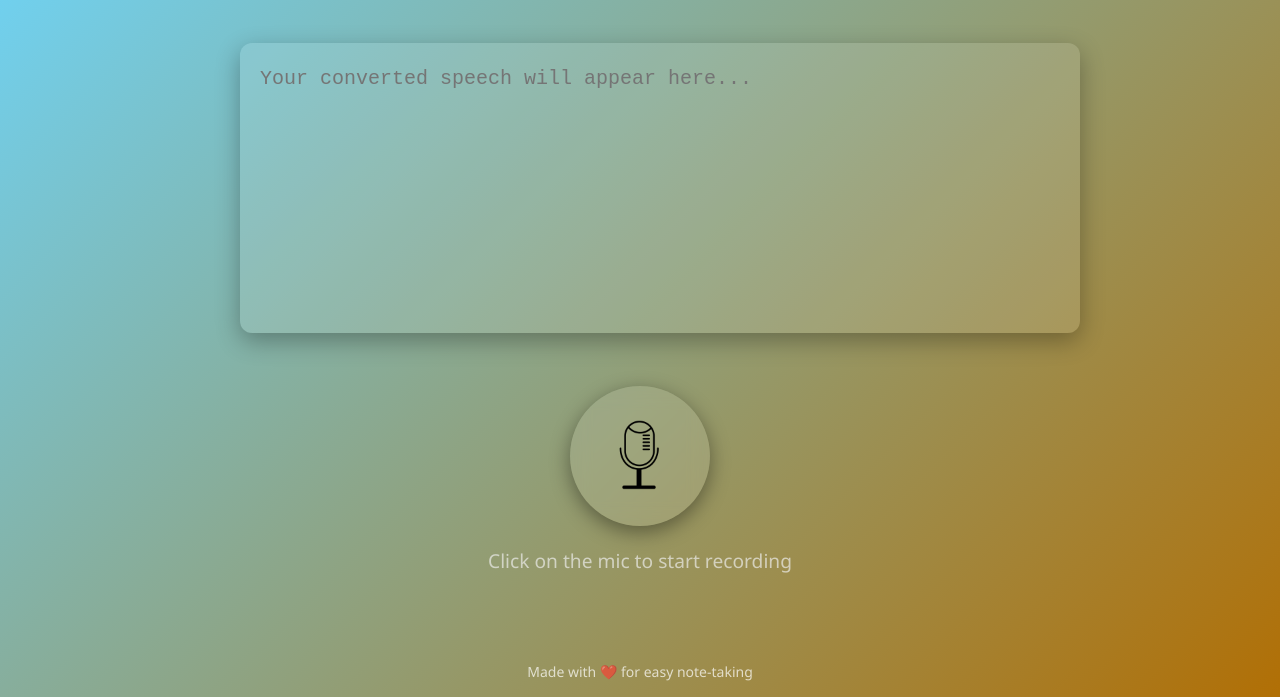
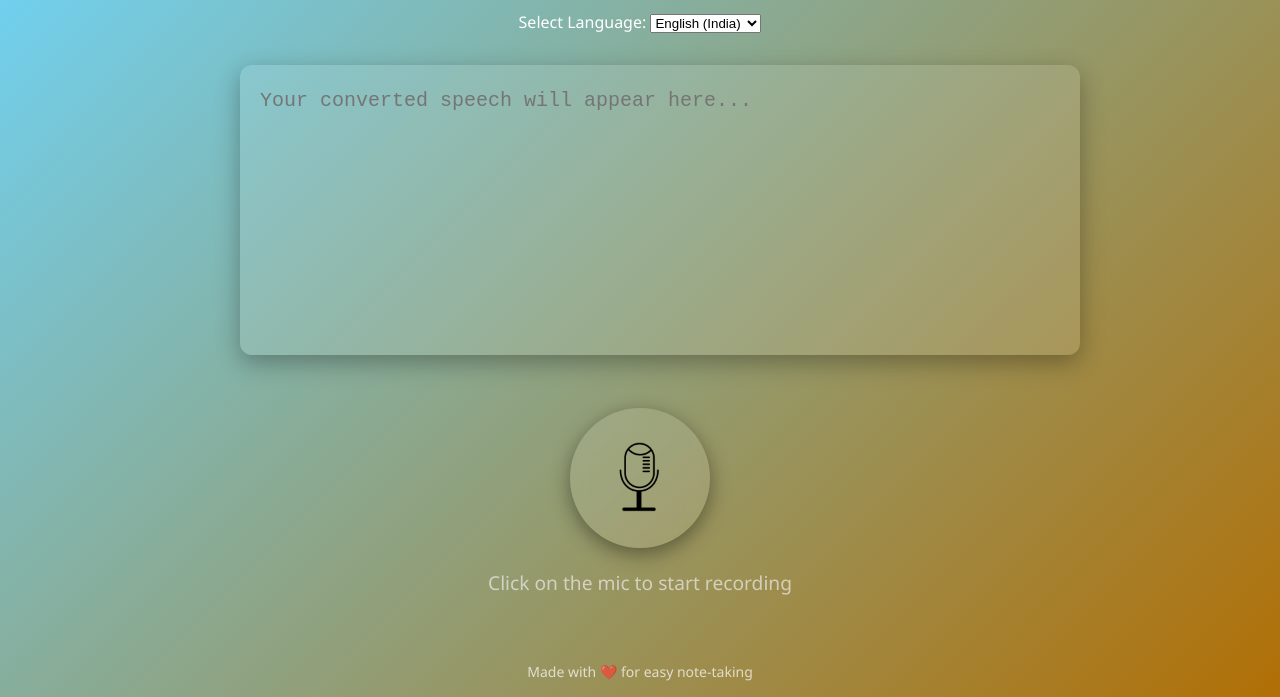
Before and after one commit to Chidvilash21/Voice-To-Notes, a website: page index.html in a window 1280 px wide. Shown: the part 103-800 px from the top of the page. Drawn offline with nearby package versions, Linux system fonts and the light colour scheme.

Commit message:
Update index.html

```diff
--- a/index.html
+++ b/index.html
@@ -10,6 +10,14 @@
 </head>
 <body>
   <h1>🎙️ Text To Speech</h1>
+  <div class="lang-selector">
+  <label for="language">Select Language: </label>
+  <select id="language">
+    <option value="en-IN">English (India)</option>
+    <option value="hi-IN">हिन्दी (Hindi)</option>
+    <option value="te-IN">తెలుగు (Telugu)</option>
+  </select>
+</div>
 
   <div id="wrapper">
     <textarea id="text" placeholder="Your converted speech will appear here..."></textarea>
```
